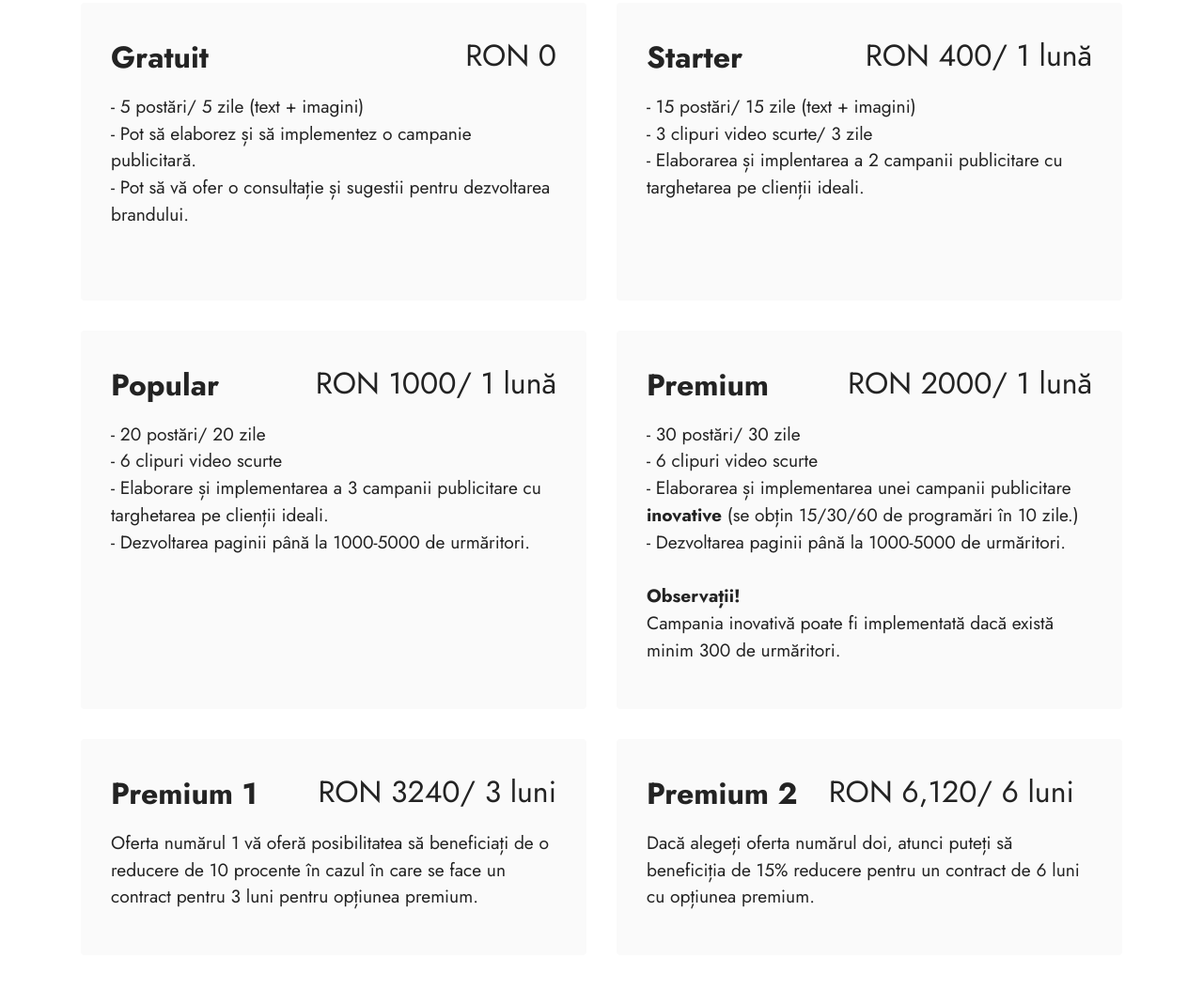
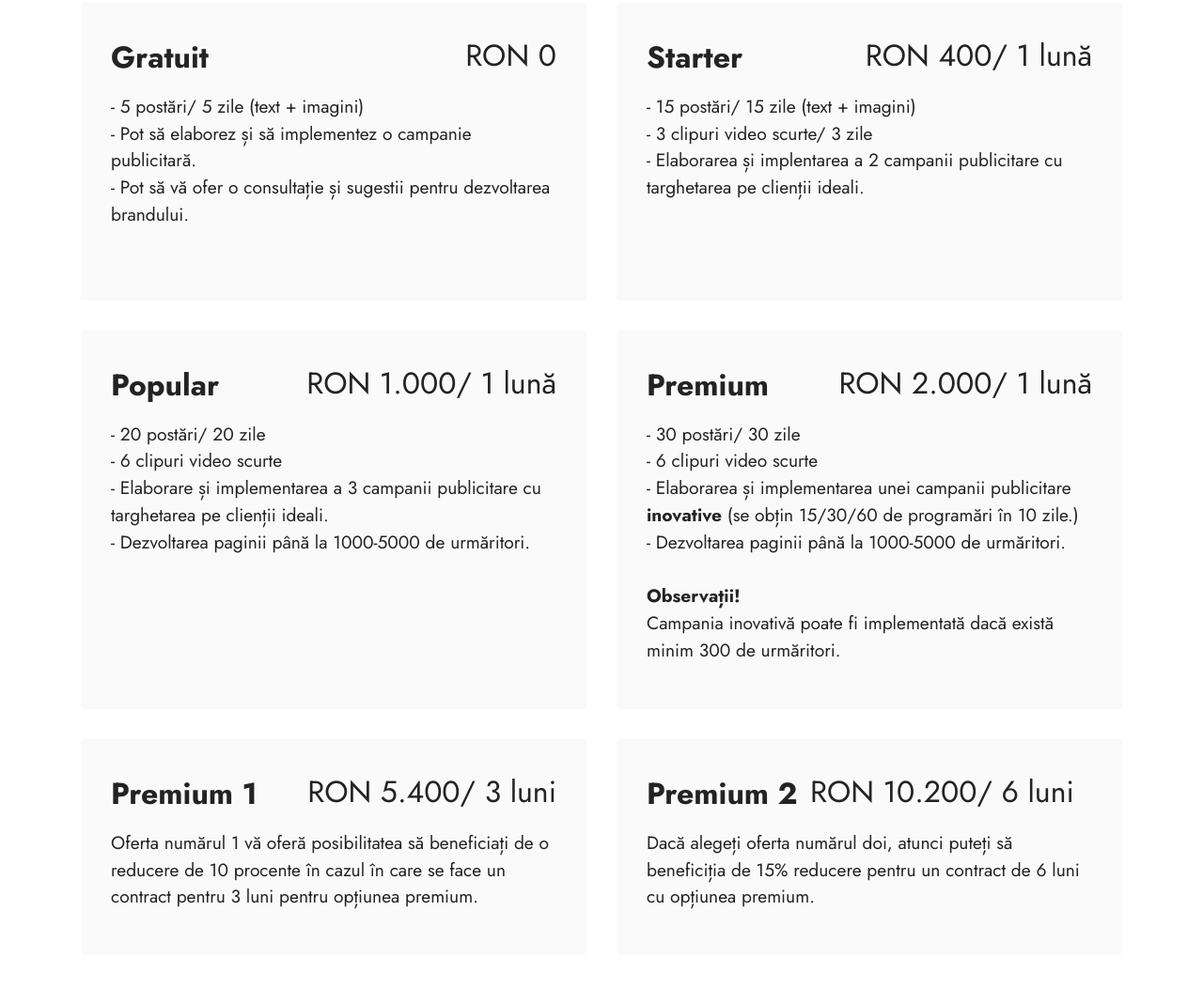
Before and after one commit to ilie-marketing/index.html, a plain HTML site: page page2.html in a window 1280 px wide. Shown: the part 222-1274 px from the top of the page at 94% size. Drawn offline with Linux system fonts and the light colour scheme.

Commit message:
uptade page 3

```diff
--- a/page2.html
+++ b/page2.html
@@ -95,7 +95,7 @@
                     <div class="top-line">
                         <h6 class="card-title mbr-fonts-style display-5">
                             <strong>Popular</strong></h6>
-                        <p class="mbr-text cost mbr-fonts-style display-5">RON 1000/ 1 lună</p>
+                        <p class="mbr-text cost mbr-fonts-style display-5">RON 1.000/ 1 lună</p>
                     </div>
                     <div class="bottom-line">
                         <p class="mbr-text mbr-fonts-style display-7">- 20 postări/ 20 zile <br>- 6 clipuri video scurte<br>- Elaborare și implementarea a 3 campanii publicitare cu targhetarea pe clienții ideali.<br>- Dezvoltarea paginii până la 1000-5000 de urmăritori.</p>
@@ -107,7 +107,7 @@
                     <div class="top-line">
                         <h6 class="card-title mbr-fonts-style display-5">
                             <strong>Premium</strong></h6>
-                        <p class="mbr-text cost mbr-fonts-style display-5">RON 2000/ 1 lună</p>
+                        <p class="mbr-text cost mbr-fonts-style display-5">RON 2.000/ 1 lună</p>
                     </div>
                     <div class="bottom-line">
                         <p class="mbr-text mbr-fonts-style display-7">
@@ -120,7 +120,7 @@
                     <div class="top-line">
                         <h6 class="card-title mbr-fonts-style display-5">
                             <strong>Premium 1</strong></h6>
-                        <p class="mbr-text cost mbr-fonts-style display-5">RON 3240/ 3 luni</p>
+                        <p class="mbr-text cost mbr-fonts-style display-5">RON 5.400/ 3 luni</p>
                     </div>
                     <div class="bottom-line">
                         <p class="mbr-text mbr-fonts-style display-7">
@@ -133,7 +133,7 @@
                     <div class="top-line">
                         <h6 class="card-title mbr-fonts-style display-5">
                             <strong>Premium 2</strong></h6>
-                        <p class="mbr-text cost mbr-fonts-style display-5">RON 6,120/ 6 luni&nbsp;&nbsp;</p>
+                        <p class="mbr-text cost mbr-fonts-style display-5">RON 10.200/ 6 luni&nbsp;&nbsp;</p>
                     </div>
                     <div class="bottom-line">
                         <p class="mbr-text mbr-fonts-style display-7">Dacă alegeți oferta numărul doi, atunci puteți să beneficiția de 15% reducere pentru un contract de 6 luni cu opțiunea premium.</p>
```
